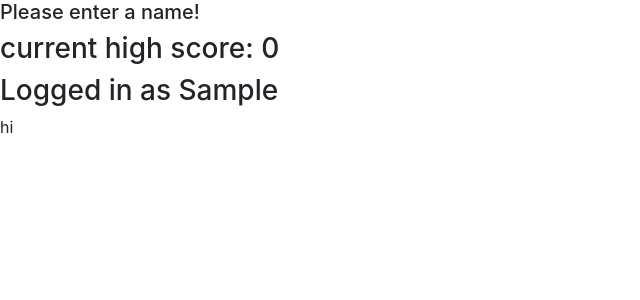
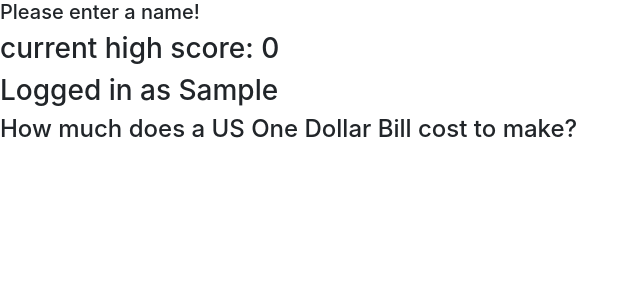
Before and after one commit to jimmyroro/Trivia, a React (Create React App) app: page / in a window 1280 px wide. Both pictures are taken after typing "Sample" into the empty fields and a click on the button "Submit". Shown: the top 300 px of the page, without its empty margins (0-640 px from the left). Built offline with nearby package versions, Linux system fonts and the light colour scheme.

Commit message:
display a question from roundQuestions

```diff
--- a/src/Question.jsx
+++ b/src/Question.jsx
@@ -1,8 +1,11 @@
-import React, { useState, useEffect, FC } from 'react';
+import React, { useState, useEffect } from 'react';
 import triviaQuestions from './triviaQuestions.json';
 
 function Question () {
-  const [roundQuestions, setRoundQuestions] = useState([]);
+  const [roundQuestions, setRoundQuestions] = useState(null);
+  const [currentQuestion, setCurrentQuestion] = useState(null);
+
+  // a function to create a random integer
   function getRandomInt(min, max) {
     min = Math.ceil(min);
     max = Math.floor(max);
@@ -17,14 +20,25 @@ function Question () {
       let random = getRandomInt(0, triviaQuestions.length)
       if (!temp.includes(triviaQuestions[random])) {
         temp.push(triviaQuestions[random]);
+        console.log(triviaQuestions[random].question)
       }
     }
     setRoundQuestions(temp);
   }, [])
 
+  // once the roundQuestions are populated, update the currentQuestion
+  useEffect(() => {
+    if (currentQuestion === null) {
+      setCurrentQuestion(0);
+    }
+    else setCurrentQuestion(currentQuestion + 1)
+  }, roundQuestions)
+
   return (
     <div>
-      hi
+    {(currentQuestion !== null) &&
+      <h4>{roundQuestions[currentQuestion].question}</h4>
+    }
     </div>
   )
 }
```
